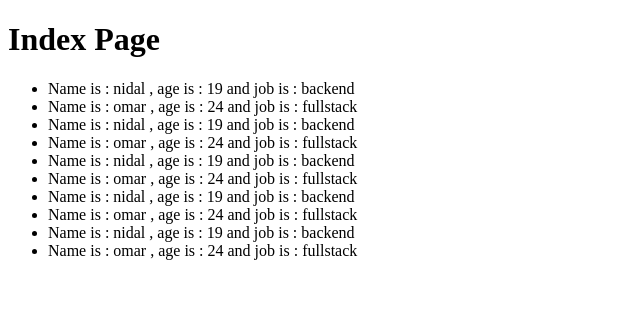
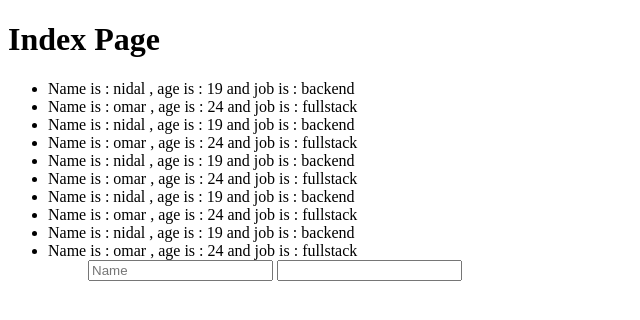
Before and after one commit to Nidal-Hasnaoui-zed/flask, a Flask app: page / in a window 1280 px wide. Shown: the top 320 px of the page, without its empty margins (0-640 px from the left). Run offline with Flask 3, Linux system fonts and the light colour scheme; data comes from the database, SQL or seed files in the repository.

Commit message:
this is me bro !

```diff
--- a/db_apps/templates/index.html
+++ b/db_apps/templates/index.html
@@ -11,4 +11,9 @@
         {% endfor %}
     <ul>
 
+    <form action="{{ url_for('index.html') }}" action='POST'>
+        <input type='text' name='name' placeholder='Name' required>
+        <input type='text' name='name' placeholder='' >
+    </form>
+
 {% endblock content %}
```
